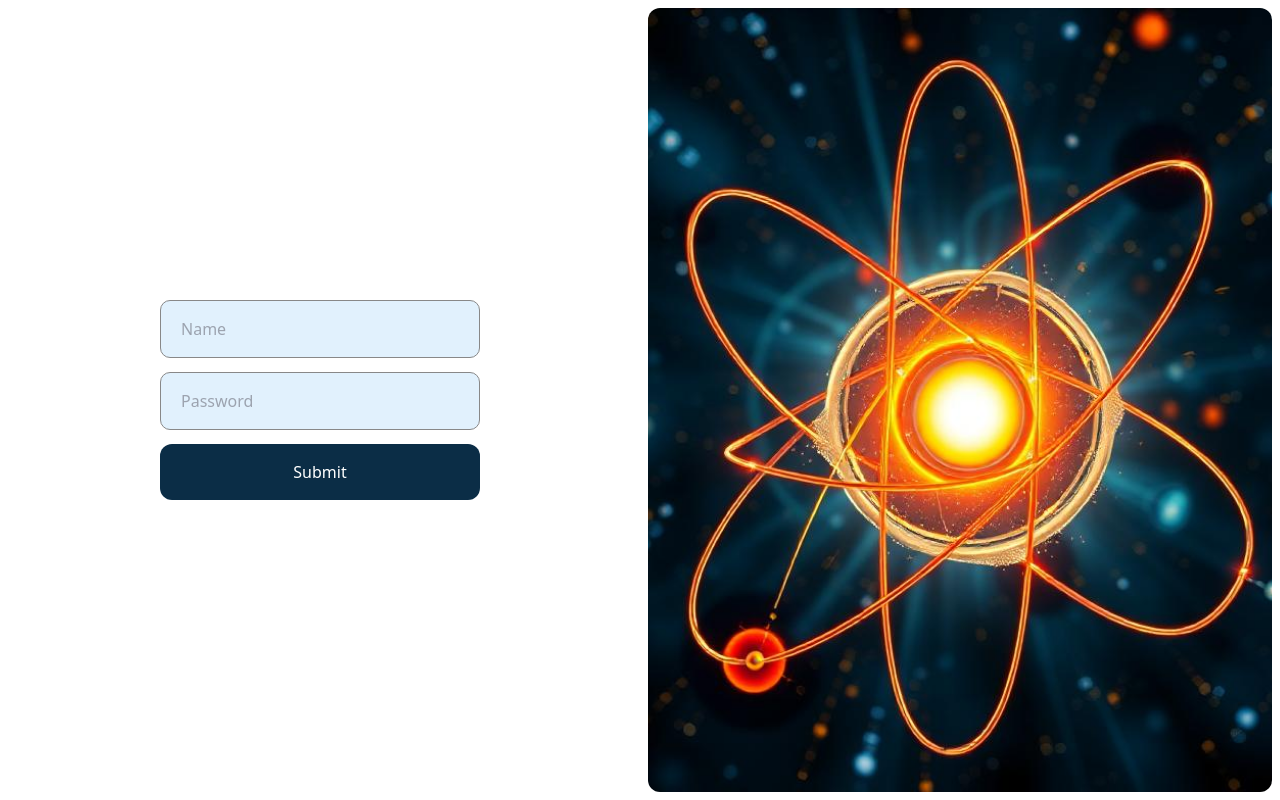
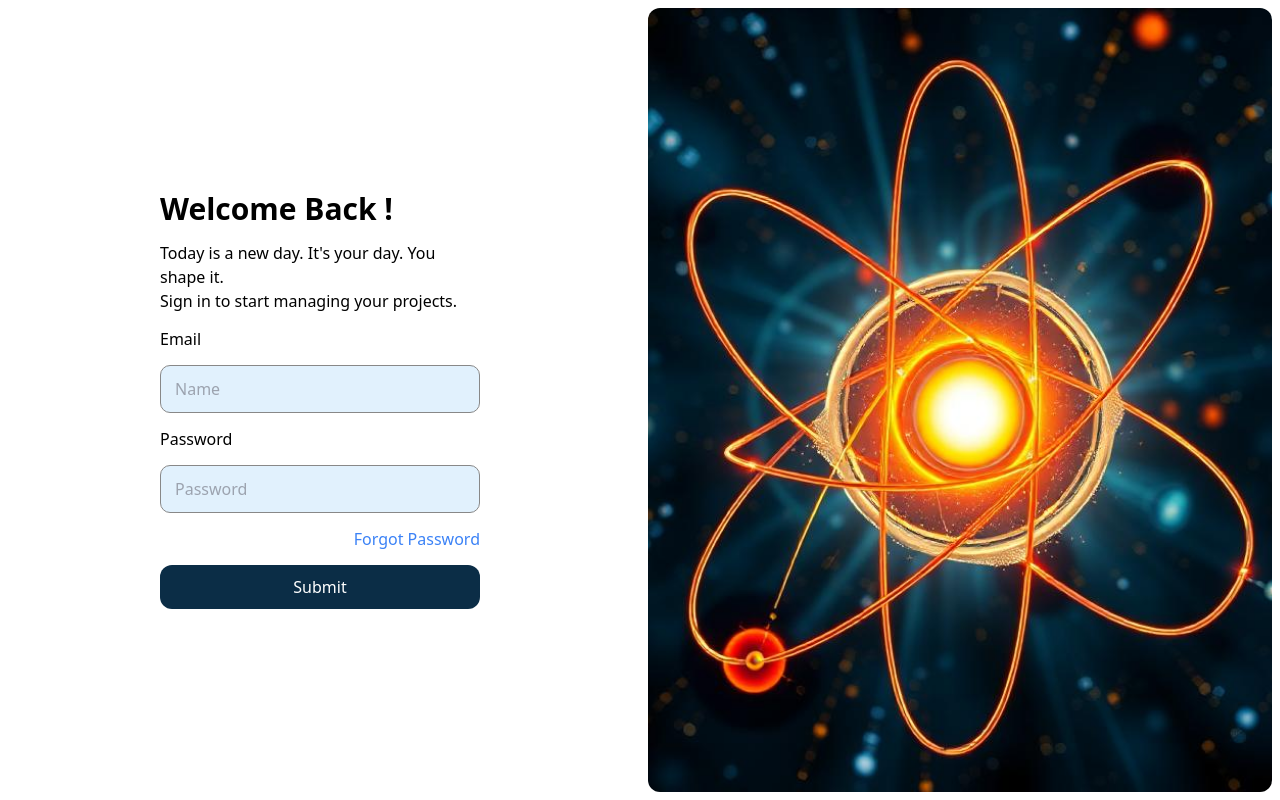
Before and after one commit to Oomaxime/DesignSystem, a React (Vite) app: page /auth/login in a window 1280 px wide. Built offline with nearby package versions, Linux system fonts and the light colour scheme.

Commit message:
✨ [UI] amélioration du formulaire de connexion avec des messages d'accueil et des ajustements de style

```diff
--- a/src/pages/ConnexionForm.jsx
+++ b/src/pages/ConnexionForm.jsx
@@ -2,6 +2,7 @@ import Form from '../components/ui/Form'
 import Input from '../components/ui/Input'
 import Button from '../components/ui/Button'
 import { useState } from 'react'
+import { Link } from 'react-router-dom'
 
 export default function ConnexionForm() {
   const [name, setName] = useState('')
@@ -13,18 +14,23 @@ export default function ConnexionForm() {
         alert(`Name: ${name}, Password: ${password}`)
       }}
     >
+      <h1 className="text-3xl font-bold">Welcome Back !</h1>
+      <h2>Today is a new day. It's your day. You shape it.<br />Sign in to start managing your projects.</h2>
+      <label>Email</label>
       <Input
         type="text"
         placeholder="Name"
         value={name}
         onChange={(e) => setName(e.target.value)}
       />
+      <label>Password</label>
       <Input
         type="password"
         placeholder="Password"
         value={password}
         onChange={(e) => setPassword(e.target.value)}
       />
+      <p className="text-end"><Link to={"forgotpassword"} className="text-blue-500 hover:underline">Forgot Password</Link></p>
       <Button onClick={() => {}} active={true}>
         Submit
       </Button>
--- a/src/styles/index.css
+++ b/src/styles/index.css
@@ -10,7 +10,7 @@
     --cta-primary-bg-hover: #0A649A;
     --cta-primary-bg-inactive: #83CFF9;
     --cta-primary-border-radius: 12px;
-    --cta-primary-padding: 16px 0;
+    --cta-primary-padding: 14px 0;
     --cta-primary-font-color: #fff;
 
     /* Input */
@@ -18,7 +18,7 @@
     --input-border-radius: 10px;
     --input-border-color: #888;
     --input-border-color-focus: #0B7BD2;
-    --input-padding: 16px 20px;
+    --input-padding: 12px 14px;
 }
 
 @layer components {
@@ -28,7 +28,10 @@
         border-radius: var(--cta-primary-border-radius);
         padding: var(--cta-primary-padding);
         color: var(--cta-primary-font-color);
+        line-height: 1;
+        font-size: 16px;
     }
+
     .input {
         width: 100%;
         background-color: var(--input-text-background);
@@ -36,6 +39,8 @@
         border: 1px solid var(--input-border-color);
         padding: var(--input-padding);
         outline: none;
+        line-height: 1;
+        font-size: 16px;
     }
     .input:focus {
         border-color: var(--input-border-color-focus);
```
